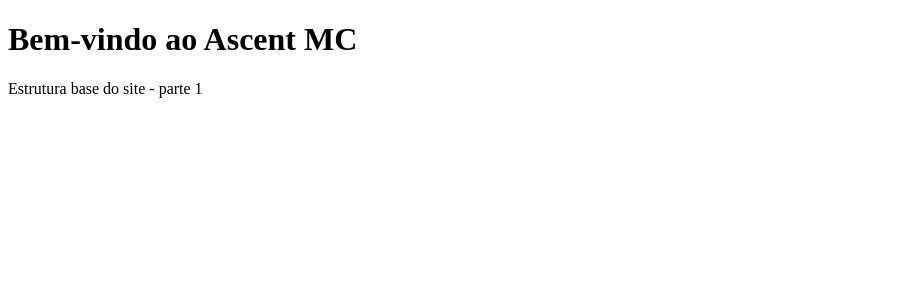
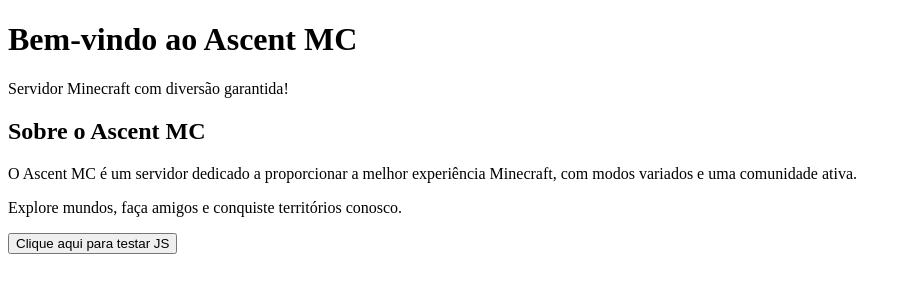
Before and after one commit to 00230023l/ASCEND.MC, a plain HTML site: page index.html in a window 1280 px wide. Shown: the whole page, without its empty margins (0-911 px from the left). Drawn offline with Linux system fonts and the light colour scheme.

Commit message:
Update index.html

```diff
--- a/index.html
+++ b/index.html
@@ -8,9 +8,25 @@
 </head>
 <body>
   <div id="app">
-    <!-- Conteúdo inicial - parte 1 -->
-    <h1>Bem-vindo ao Ascent MC</h1>
-    <p>Estrutura base do site - parte 1</p>
+    <header>
+      <h1>Bem-vindo ao Ascent MC</h1>
+      <p>Servidor Minecraft com diversão garantida!</p>
+    </header>
+
+    <section id="introducao">
+      <h2>Sobre o Ascent MC</h2>
+      <p>
+        O Ascent MC é um servidor dedicado a proporcionar a melhor experiência Minecraft, com modos variados e uma comunidade ativa.
+      </p>
+      <p>
+        Explore mundos, faça amigos e conquiste territórios conosco.
+      </p>
+    </section>
+
+    <section id="inicio" class="botao-exemplo">
+      <button id="btnTeste">Clique aqui para testar JS</button>
+      <p id="mensagem"></p>
+    </section>
   </div>
 
   <script src="script.js"></script>
```
